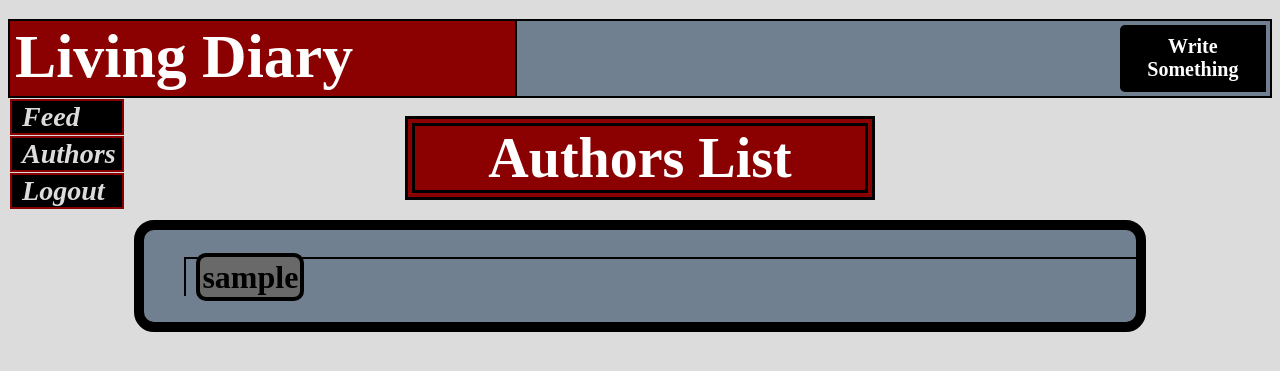
After one commit to toddythebody/blogz, a Flask app: page /authorList in a window 1280 px wide. The commit adds this page. Shown: the top 371 px of the page. Run offline with Flask 2, Linux system fonts and the light colour scheme; the visitor is signed in with stand-in values (Sample User, id 1); tables that the repository leaves empty hold one stand-in row (values such as "Sample post").

Commit message:
authors link works and sorts ABC

```diff
--- a/main.py
+++ b/main.py
@@ -55,6 +55,11 @@ def author():
     owner = User.query.filter_by(username=author).first()
     blogPosts = Entry.query.filter_by(owner=owner).all()
     return render_template('index.html', title="Living Diary", posts=blogPosts)
+
+@app.route('/authorList')
+def authorList():
+    blogPosts = Entry.query.all()
+    return render_template('authorList.html', title="Living Diary", authors=blogPosts)
 
 @app.route('/login', methods=['POST', 'GET'])
 def login():
--- a/static/main.css
+++ b/static/main.css
@@ -164,6 +164,16 @@ li h2 {
   border: inherit;
 }
 
+#users {
+  text-align: left;
+}
+
+#userName {
+  padding: 2px 2px;
+  position: relative;
+  left: 10px;
+}
+
 li p {
     font-size: 1.5em;
     background-color: darkgray;
--- /dev/null
+++ b/templates/authorList.html
@@ -0,0 +1,16 @@
+{% extends 'base.html' %}
+{% block content %}
+<h1>Authors List</h1>
+<ul id="users">
+{% for author in authors|sort(attribute="owner.username") %}
+  <li>
+    <h2>
+      <span>
+        <a href="/author?id={{author.owner.username}}" id="userName">{{author.owner.username}}</a>
+      </span>
+  </h2>
+  </li>
+{% endfor %}
+</ul>
+
+{% endblock %}
--- a/templates/base.html
+++ b/templates/base.html
@@ -11,7 +11,7 @@
     <a href="/" class="mainPage">Living Diary</a>
     <a href="/entry" class="postPage">Write<br>Something</a>
     <a href="/all" id="all">Feed</a>
-    <a href="/" id="authorList">Authors</a>
+    <a href="/authorList" id="authorList">Authors</a>
     <a href="/logout" id="logout">Logout</a>
   </h3>
   {% block content %}
```
